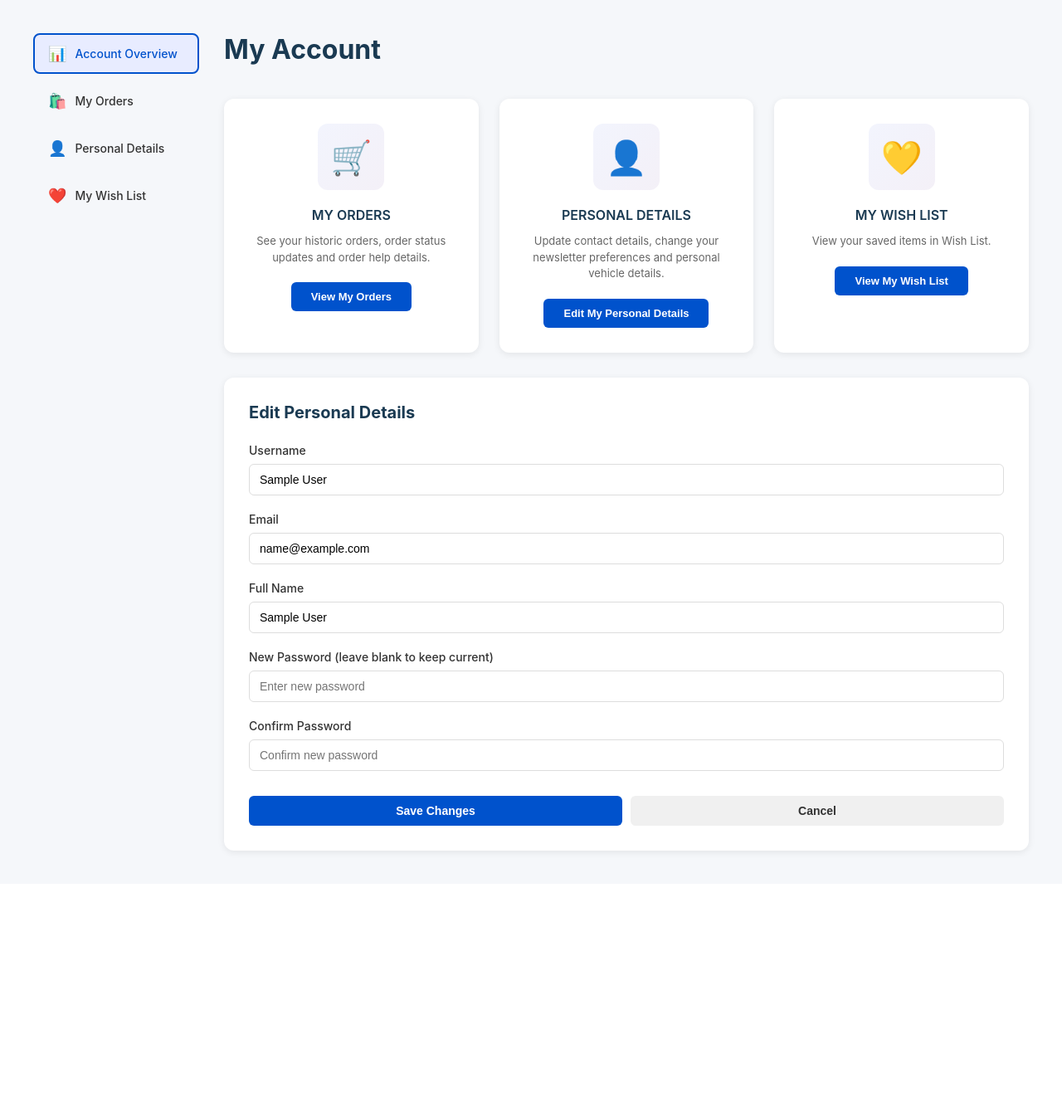
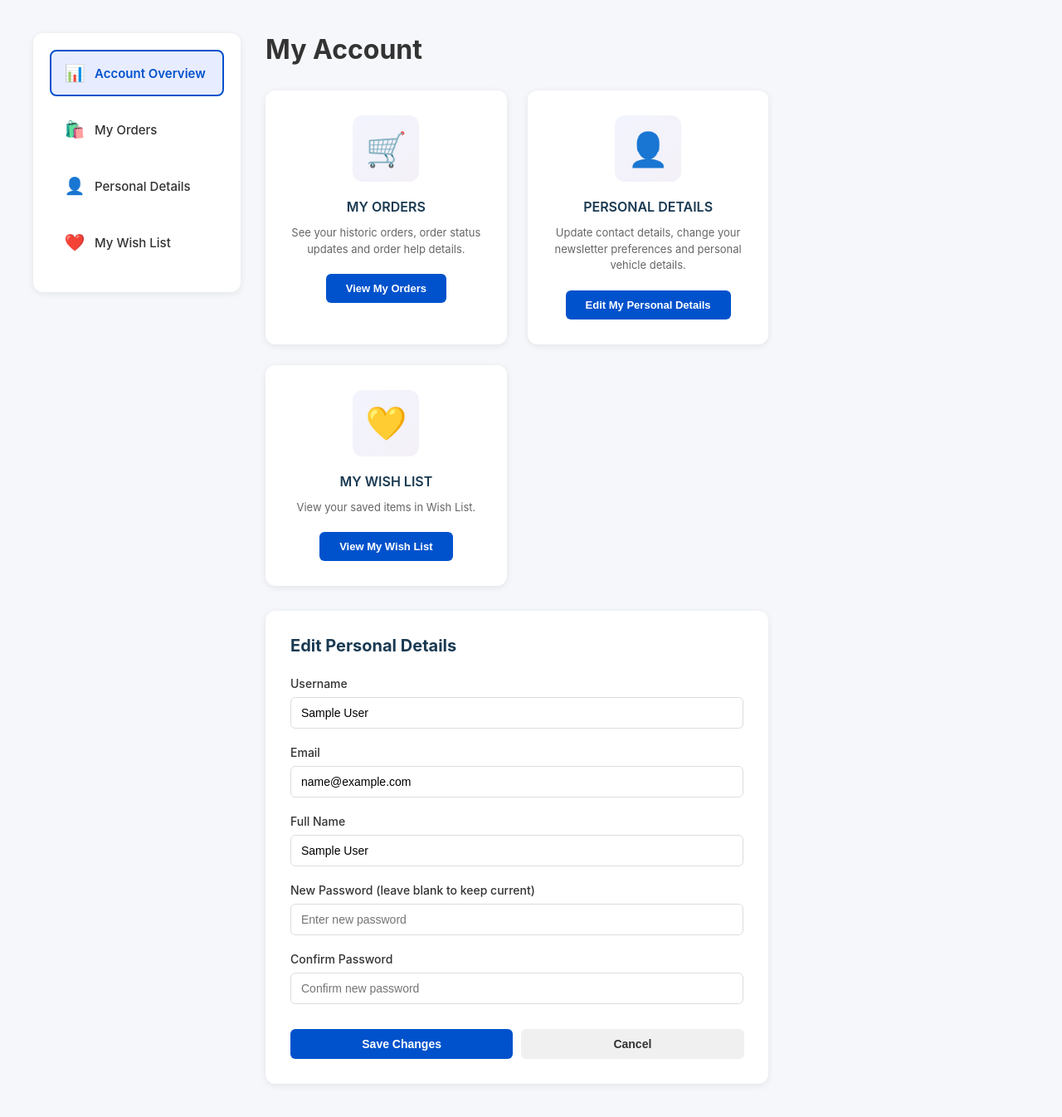
Before and after one commit to Team-3D-UoP/Team-3D-Rep, a Flask app: page /account in a window 1280 px wide. Shown: the part 58-1404 px from the top of the page at 83% size. Before the commit the page ends 1089 px from the top, so only its background shows below. Run offline with Flask 3, Linux system fonts and the light colour scheme; the visitor is signed in with stand-in values (Sample User, id 1).

Commit message:
Made personal details button work

```diff
--- a/Flask project/templates/account.html
+++ b/Flask project/templates/account.html
@@ -55,49 +55,53 @@
         }
 
         .sidebar {
-            width: 200px;
+            width: 250px;
             flex-shrink: 0;
         }
 
-        .main-content {
-            flex: 1;
-        }
-
-        .page-title {
-            font-size: 32px;
-            font-weight: 700;
-            margin-bottom: 40px;
-            color: #1a3a52;
+        .sidebar-card {
+            background: white;
+            border-radius: 12px;
+            padding: 20px;
+            box-shadow: 0 2px 8px rgba(0, 0, 0, 0.08);
         }
 
         .nav-item {
-            padding: 12px 16px;
-            margin-bottom: 8px;
+            padding: 14px 16px;
+            margin-bottom: 12px;
             border-radius: 8px;
             cursor: pointer;
-            font-size: 14px;
+            font-size: 15px;
             font-weight: 500;
             display: flex;
             align-items: center;
-            gap: 10px;
+            gap: 12px;
             text-decoration: none;
             color: #333;
-            transition: all 0.3s;
+            transition: all 0.3s ease;
             border: 2px solid transparent;
+            background-color: transparent;
         }
 
         .nav-item:hover {
-            background-color: #f0f0f0;
+            background-color: #f5f5f5;
         }
 
         .nav-item.active {
             background-color: #e8ecff;
             color: #0052cc;
-            border-color: #0052cc;
+            border: 2px solid #0052cc;
+            font-weight: 600;
         }
 
         .icon {
-            font-size: 18px;
+            font-size: 20px;
+            width: 24px;
+            height: 24px;
+            display: flex;
+            align-items: center;
+            justify-content: center;
+            flex-shrink: 0;
         }
 
         .cards-grid {
@@ -267,22 +271,24 @@
     <div class="container">
         <!-- Sidebar Navigation -->
         <div class="sidebar">
-            <div class="nav-item active">
+            <div class="sidebar-card">
+                <a href="/account" class="nav-item active">
                     <span class="icon">📊</span>
                     <span>Account Overview</span>
-            </div>
+                </a>
                 <a href="/my-orders" class="nav-item">
                     <span class="icon">🛍️</span>
                     <span>My Orders</span>
                 </a>
-            <div class="nav-item">
+                <a href="/personal-details" class="nav-item">
                     <span class="icon">👤</span>
                     <span>Personal Details</span>
-            </div>
+                </a>
                 <a href="/wishlist" class="nav-item">
                     <span class="icon">❤️</span>
                     <span>My Wish List</span>
                 </a>
+            </div>
         </div>
 
         <!-- Main Content Area -->
```
Also changed, not shown: Flask project/templates/my_orders.html (+15 -9 lines), Flask project/templates/personal_details.html (+15 -9 lines). Lines whose indentation alone changed are shown as unchanged.
